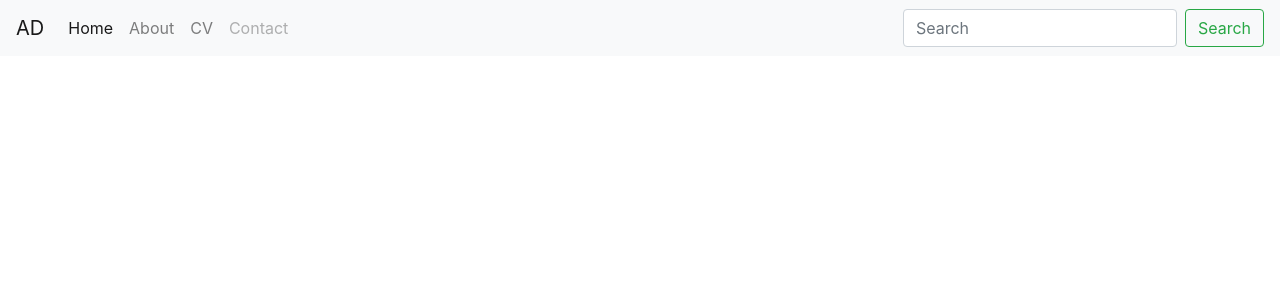
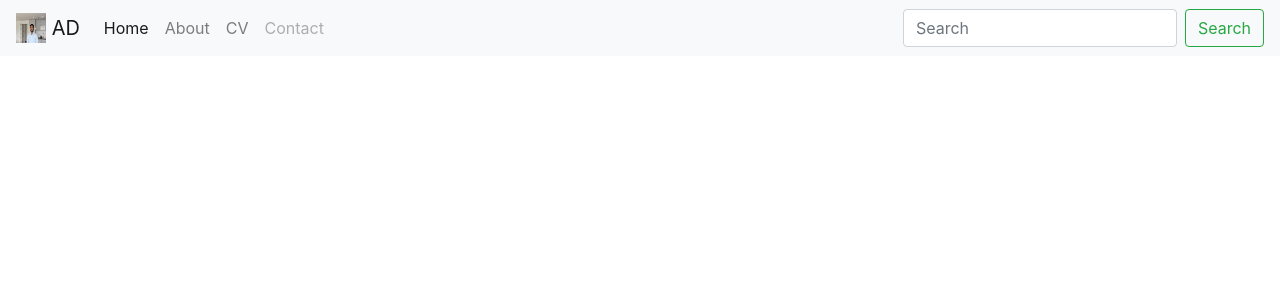
Before and after one commit to ashokdavuluri/profile-info, an Angular app: page / in a window 1280 px wide. Shown: the top 300 px of the page. Built offline with nearby package versions, Linux system fonts and the light colour scheme.

Commit message:
image added

```diff
--- a/src/app/app.component.html
+++ b/src/app/app.component.html
@@ -1,6 +1,6 @@
 <nav class="navbar navbar-expand-lg navbar-light bg-light">
   <a class="navbar-brand" href="#">
-    <!-- <img src="/assets/branding.JPG" width="30" height="30" class="d-inline-block align-top" alt=""> -->
+    <img src="/assets/branding.JPG" width="30" height="30" class="d-inline-block align-top" alt="">
     AD
   </a>
   <button class="navbar-toggler" type="button" data-toggle="collapse" data-target="#navbarSupportedContent" aria-controls="navbarSupportedContent" aria-expanded="false" aria-label="Toggle navigation">
```
